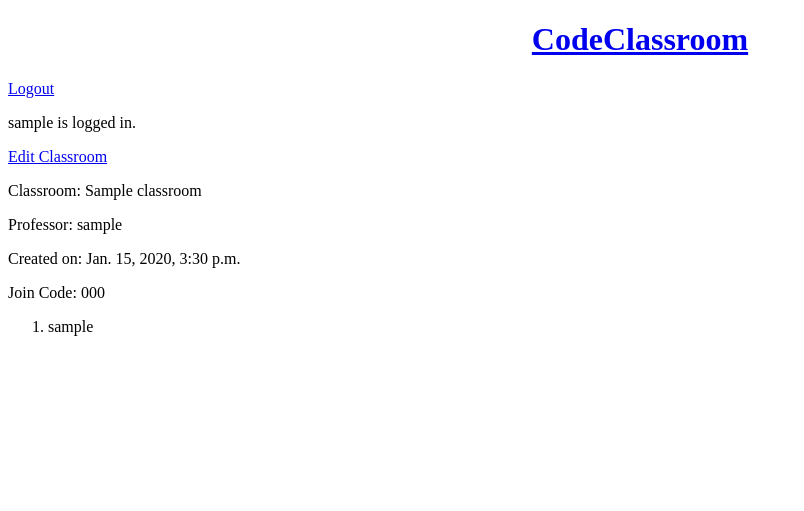
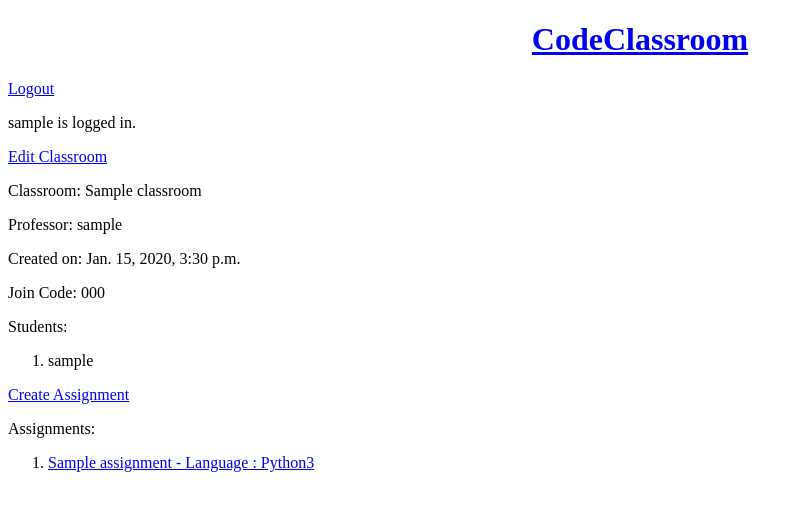
Before and after one commit to codeclassroom/codeclassroom, a Django app: page /classroom/1/ in a window 1280 px wide. Shown: the top 511 px of the page, without its empty margins (0-804 px from the left). Run offline with Django 3.2, Linux system fonts and the light colour scheme; a user stored in the database is signed in; tables that the repository leaves empty hold one stand-in row (values such as "Sample post").

Commit message:
Add Create/Edit Assignment functionality
Created ModelForms for creating/editing Assignments.
Created views to create/edit Assignments.
Created templates for create/edit/view Assignment views.

```diff
--- a/app/templates/app/base.html
+++ b/app/templates/app/base.html
@@ -3,6 +3,8 @@
 <html>
 <head>
   <link rel="stylesheet" type="text/css" href="{% static 'app/style.css' %}">
+  {% block link %}
+  {% endblock link %}
   {% if title %}
   <title>CodeClassroom - {{ title }}</title>
   {% else %}
--- a/app/templates/app/classroom.html
+++ b/app/templates/app/classroom.html
@@ -8,11 +8,21 @@
 <p>Created on: {{ classroom.created_date }}</p>
 <p>Join Code: {{ classroom.join_code }}</p>
 {% if students %}
+<p>Students:</p>
 <ol>
 {% for student in students %}
   <li>{{ student.user.username }}</li>
 {% endfor %}
 </ol>
 {% endif %}
+<a href="{% url 'app:create-assignment' pk %}">Create Assignment</a>
+{% if assignments %}
+<p>Assignments:</p>
+<ol>
+  {% for assignment in assignments %}
+  <li><a href="{% url 'app:view-assignment' pk assignment.id %}">{{ assignment.title }} - Language : {{ assignment.language }}</a></li>
+  {% endfor %}
+</ol>
+{% endif %}
 {% endif %}
 {% endblock dashboard %}
--- a/app/urls.py
+++ b/app/urls.py
@@ -25,6 +25,8 @@ urlpatterns = [
     path('dashboard/', views.dashboard, name='dashboard'),
     path('classroom/create/', views.create_classroom, name='create-classroom'),
     path('classroom/<int:pk>/', views.classroom, name='view-classroom'),
-    path('classroom/edit/<int:pk>/', views.edit_classroom, name='edit-classroom'),
-
+    path('classroom/<int:pk>/edit/', views.edit_classroom, name='edit-classroom'),
+    path('classroom/<int:classroom_pk>/assignment/create/', views.create_assignment, name='create-assignment'),
+    path('classroom/<int:classroom_pk>/assignment/<int:pk>/', views.assignment, name='view-assignment'),
+    path('classroom/<int:classroom_pk>/assignment/<int:pk>/edit/', views.edit_assignment, name='edit-assignment'),
 ]
--- a/app/views.py
+++ b/app/views.py
@@ -6,8 +6,13 @@ from django.http import HttpResponse
 from django.shortcuts import redirect, render
 from django.urls import reverse, reverse_lazy
 from django.views.generic import ListView
-from .models import Professor, Student, Classroom
-from .forms import SignupForm, ClassroomCreateForm, ClassroomEditForm
+from .models import (
+    Professor, Student, Classroom, Assignment
+)
+from .forms import (
+    SignupForm, ClassroomCreateForm, ClassroomEditForm,
+    AssignmentCreateForm, AssignmentEditForm,
+)
 
 
 def index(request):
@@ -39,6 +44,7 @@ def signup(request):
 
 @login_required(login_url=reverse_lazy('app:login'))
 def dashboard(request):
+    '''View that will be shown once a user logs in.'''
     context = { 'title' : 'Dashboard' }
 
     user = request.user
@@ -96,17 +102,20 @@ def create_classroom(request):
 
 @login_required(login_url=reverse_lazy('app:login'))
 def classroom(request, pk):
+    '''View that shows classroom info such as the students, assignments etc.'''
     classroom = Classroom.objects.filter(pk=pk).first()
 
     if classroom is None:
         return HttpResponse('Not a valid classroom.')
 
     students = classroom.students.all()
+    assignments = classroom.assignment_set.all()
     context = {
-        'title' : 'Edit {classroom}'.format(classroom=classroom.title),
+        'title' : classroom.title,
         'pk' : pk,
         'classroom' : classroom,
         'students' : students,
+        'assignments' : assignments,
     }
 
     return render(request, 'app/classroom.html', context)
@@ -156,5 +165,129 @@ def edit_classroom(request, pk):
             return render(request, 'app/edit-classroom.html', context)
 
 
+@login_required(login_url=reverse_lazy('app:login'))
+def create_assignment(request, classroom_pk):
+    context = { 'title' : 'Create Assignment' , 'classroom_pk' : classroom_pk }
+    professor = Professor.objects.filter(user=request.user).first()
+
+    if professor is None:
+        return HttpResponse('Not allowed.')
+
+    classroom = Classroom.objects.filter(pk=classroom_pk).first()
+
+    if classroom is None:
+        return HttpResponse('Invalid classroom.')
+
+    if request.method == 'GET':
+        context['form'] = AssignmentCreateForm(
+            classroom=classroom,
+            auto_id=True,
+        )
+        return render(request, 'app/create-assignment.html', context)
+
+    elif request.method == 'POST':
+        form = AssignmentCreateForm(
+            request.POST,
+            classroom=classroom,
+            auto_id=True,
+        )
+
+        if form.is_valid():
+            form.save()
+
+            messages.success(request, 'Assignment Created!')
+            return redirect(reverse('app:view-classroom', kwargs={
+                'pk' : classroom.id,
+            }))
+
+        else:
+            context['form'] = form
+            return render(request, 'app/create-assignment.html', context)
+
+
+@login_required(login_url=reverse_lazy('app:login'))
+def assignment(request, classroom_pk, pk):
+    '''View to show info about assignment and list out the questions.'''
+    professor = Professor.objects.filter(user=request.user).first()
+
+    if professor is None:
+        return HttpResponse('Not allowed.')
+
+    classroom = Classroom.objects.filter(pk=classroom_pk).first()
+
+    if classroom is None:
+        return HttpResponse('No valid classroom.')
+
+    assignment = Assignment.objects.filter(pk=pk).first()
+
+    if assignment is None:
+        return HttpResponse('No valid assignment.')
+
+    questions = assignment.question_set.all()
+
+    context = {
+        'title' : '{classroom} - {assignment}'.format(
+            classroom=classroom,
+            assignment=assignment,
+        ),
+        'classroom_pk' : classroom_pk,
+        'assignment' : assignment,
+        'questions' : questions,
+    }
+
+    return render(request, 'app/assignment.html', context)
+
+
+@login_required(login_url=reverse_lazy('app:login'))
+def edit_assignment(request, classroom_pk, pk):
+    professor = Professor.objects.filter(user=request.user).first()
+
+    if professor is None:
+        return HttpResponse('Not allowed.')
+
+    classroom = Classroom.objects.filter(pk=classroom_pk).first()
+
+    if classroom is None:
+        return HttpResponse('No valid classroom.')
+
+    assignment = Assignment.objects.filter(pk=pk).first()
+
+    if assignment is None:
+        return HttpResponse('No valid assignment.')
+
+    context = {
+        'title' : 'Edit {assignment} of {classroom}'.format(
+            assignment=assignment,
+            classroom=classroom,
+        ),
+        'assignment' : assignment,
+    }
+    if request.method == 'GET':
+        context['form'] = AssignmentEditForm(
+            instance=assignment,
+            auto_id=True,
+        )
+        return render(request, 'app/edit-assignment.html', context)
+
+    elif request.method == 'POST':
+        form = AssignmentEditForm(
+            request.POST,
+            instance=assignment,
+            auto_id=True,
+        )
+
+        if form.is_valid():
+            form.save()
+
+            messages.success(request, 'Assignment Updated!')
+            return redirect(reverse('app:view-assignment', kwargs={
+                'classroom_pk' : classroom_pk,
+                'pk' : assignment.id,
+            }))
+
+        else:
+            context['form'] = form
+            return render(request, 'app/edit-assignment.html', context)
+
 def docs(request):
 	return render(request, 'docs.html')
```
Also changed, not shown: app/forms.py (+51 -4 lines), app/templates/app/assignment.html (added, +18 -0 lines), app/templates/app/create-assignment.html (added, +24 -0 lines), app/templates/app/edit-assignment.html (added, +24 -0 lines).
